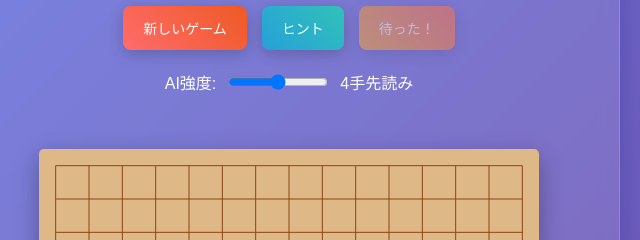
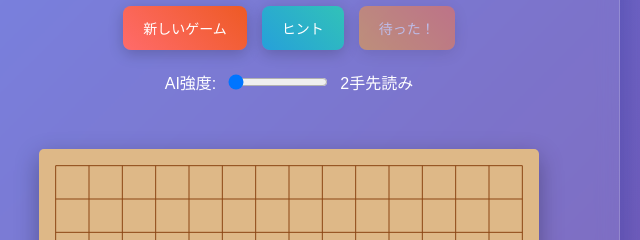
Before and after one commit to Yoshi362678/game2, a plain HTML site: page index.html in a window 1280 px wide. Shown: the part 190-430 px from the top of the page, 351-991 px from the left. Drawn offline with Linux system fonts and the light colour scheme.

Commit message:
Add files via upload

```diff
--- a/index.html
+++ b/index.html
@@ -213,8 +213,8 @@
         </div>
          <div class="ai-strength-container">
             <label for="aiStrength">AI強度:</label>
-            <input type="range" id="aiStrength" min="2" max="6" value="4" style="width: 100px;">
-            <span class="strength-label" id="strengthLabel" style="min-width: 60px;">4手先読み</span>
+            <input type="range" id="aiStrength" min="2" max="6" value="2" style="width: 100px;">
+            <span class="strength-label" id="strengthLabel" style="min-width: 60px;">2手先読み</span>
         </div>
 
         <div class="undo-info" id="undoInfo"></div>
@@ -269,7 +269,7 @@
                 this.board = [];
                 this.currentPlayer = this.PLAYER;
                 this.gameOver = false;
-                this.searchDepth = 4;
+                this.searchDepth = 2; // AI強度のデフォルトを2に変更
                 this.moveHistory = [];
                 this.lastAiMove = null;
                 this.canUndo = false;
@@ -522,7 +522,7 @@
                 return this.board[r][c];
             }
 
-            // --- 禁じ手チェック関連 (全面修正) ---
+            // --- 禁じ手チェック関連 ---
             isForbiddenMove(row, col) {
                 if (this.currentPlayer !== this.PLAYER) return { isForbidden: false };
 
```
